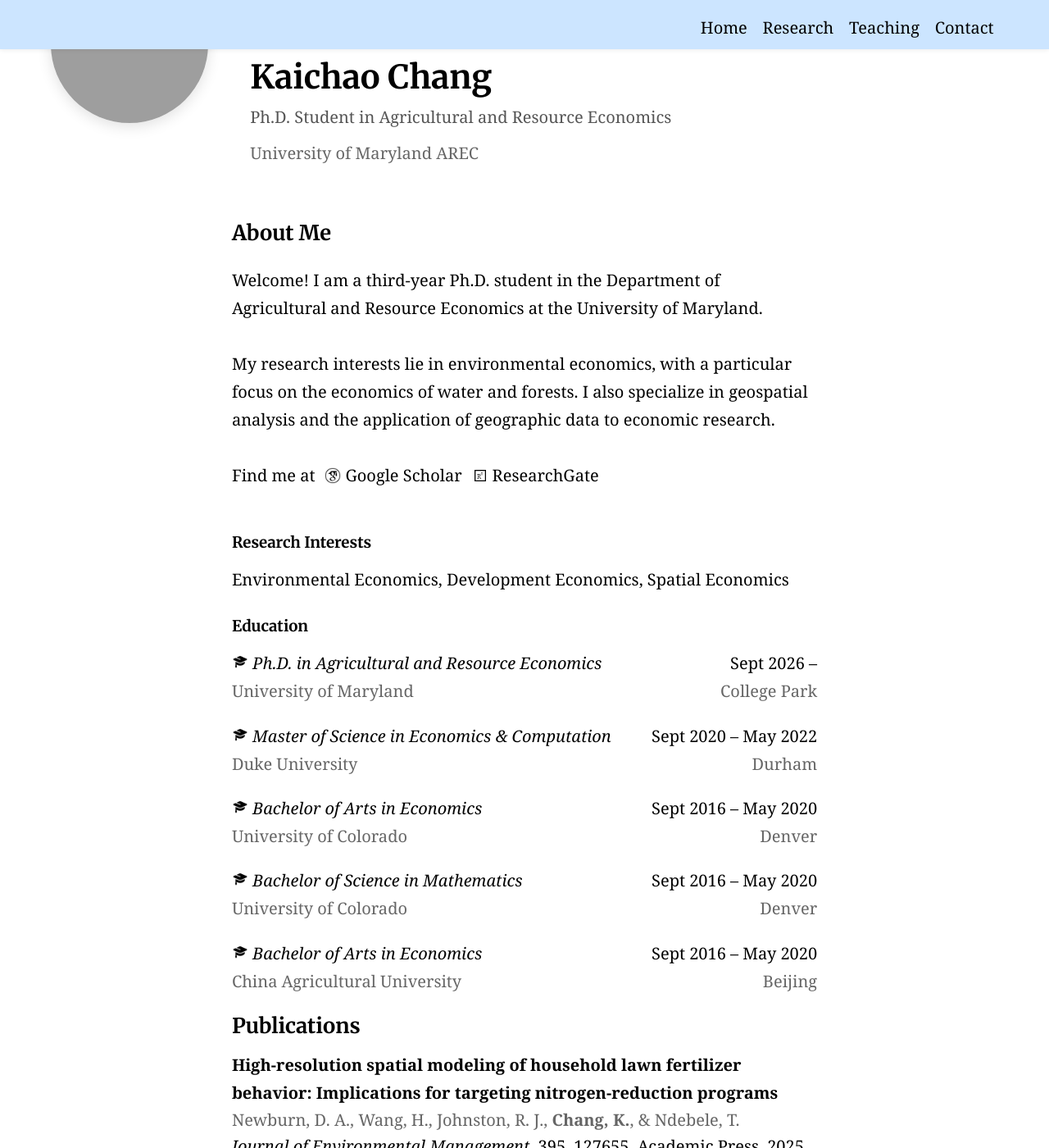
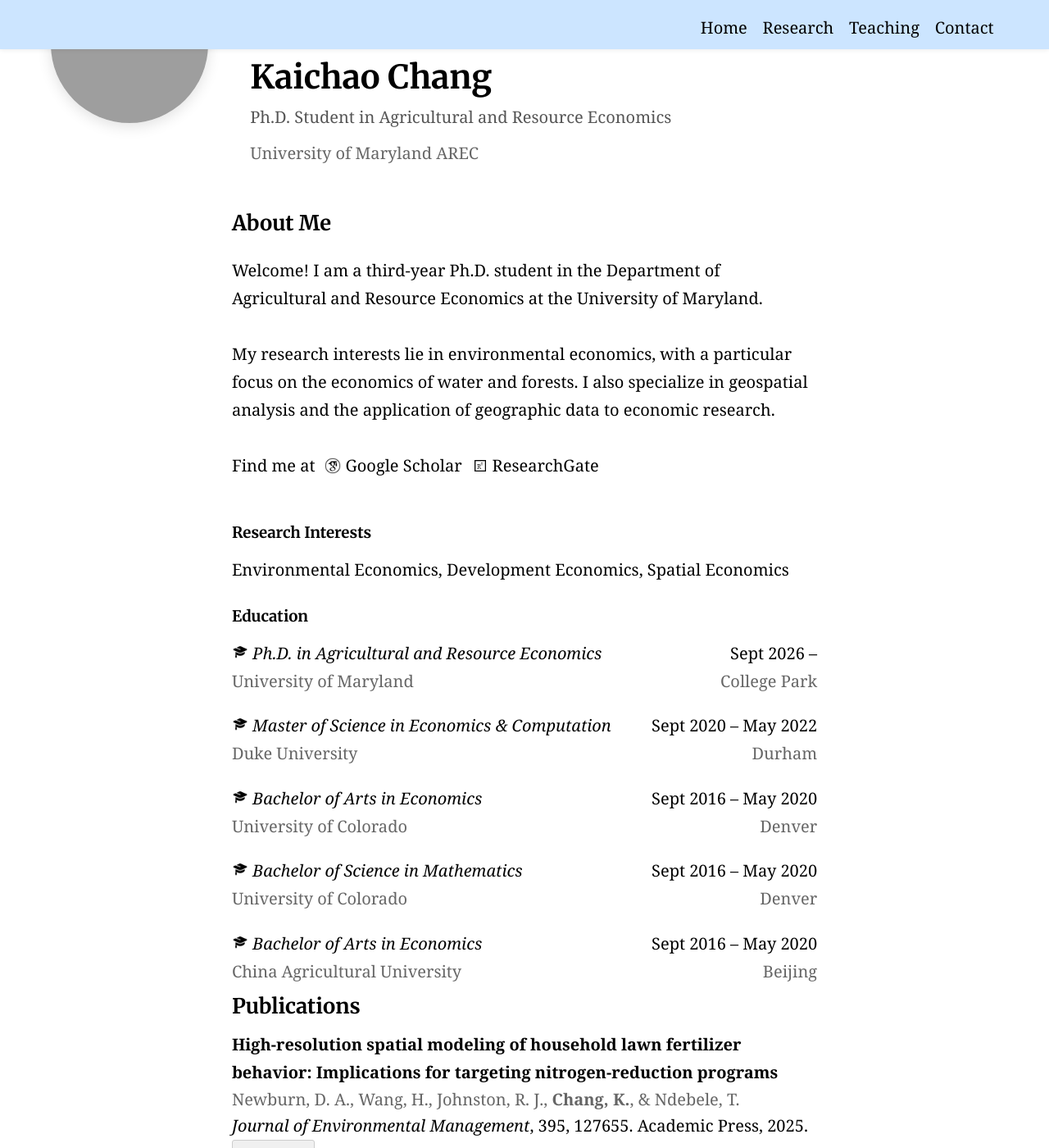
Before and after one commit to KaichaoChang/KaichaoChang.github.io, a Jekyll site: the page built from index.md, in a window 1280 px wide and 1400 px high, scrolled down 196 px. Shown: the whole window at 82% size. Built offline with Jekyll 4.4.1, drawn with Linux system fonts in a browser that asks for light colours; grey boxes are pictures that could not be loaded.

Commit message:
Remove top margin/padding from h2 to fix large gap before Publications
Co-Authored-By: Claude Sonnet 4.6 <noreply@anthropic.com>

```diff
--- a/_includes/site-styles.html
+++ b/_includes/site-styles.html
@@ -229,6 +229,8 @@
 
   .typeset h2 {
     font-size: 1.5rem !important;
+    margin-top: 0 !important;
+    padding-top: 0 !important;
   }
 
   .typeset h3 {
```
